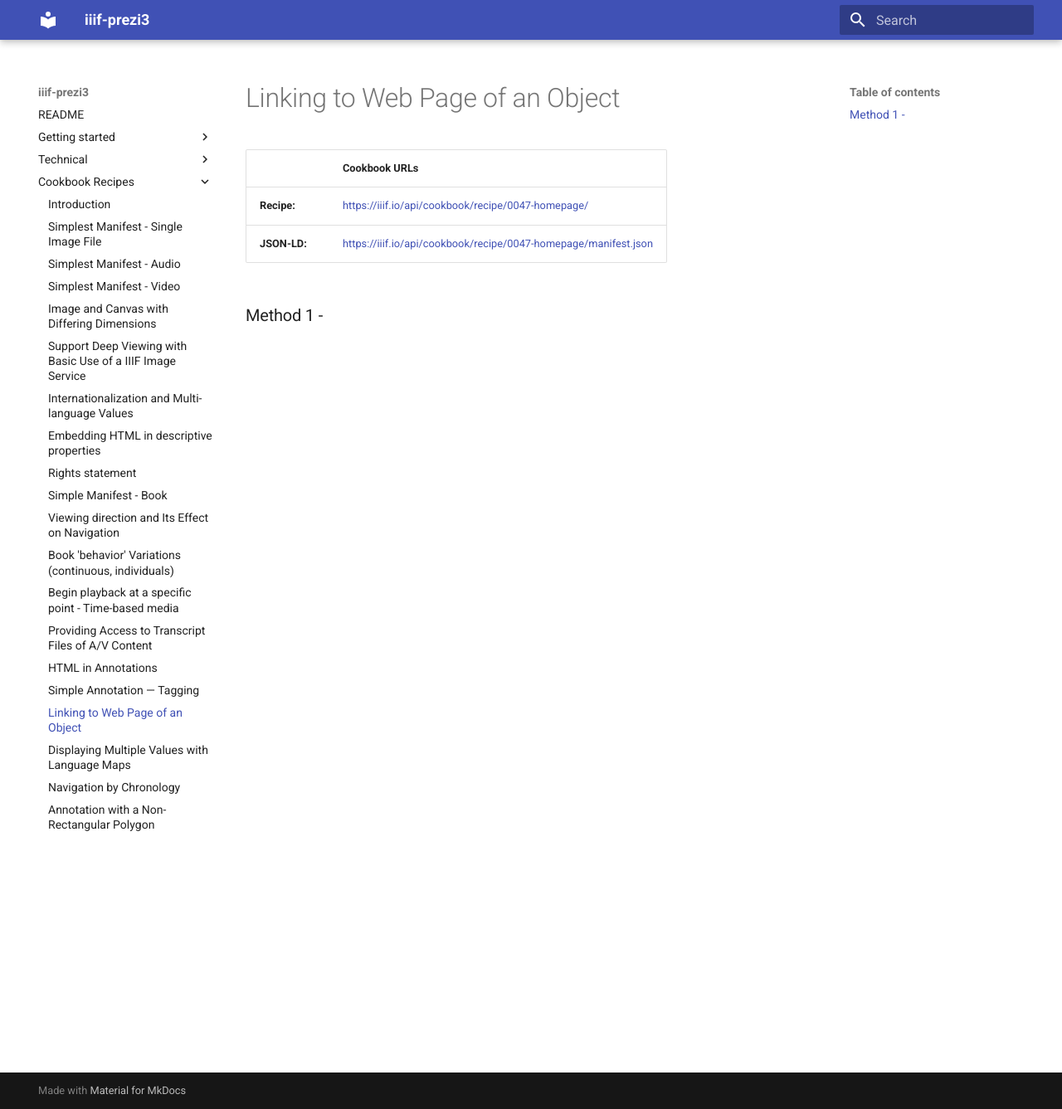
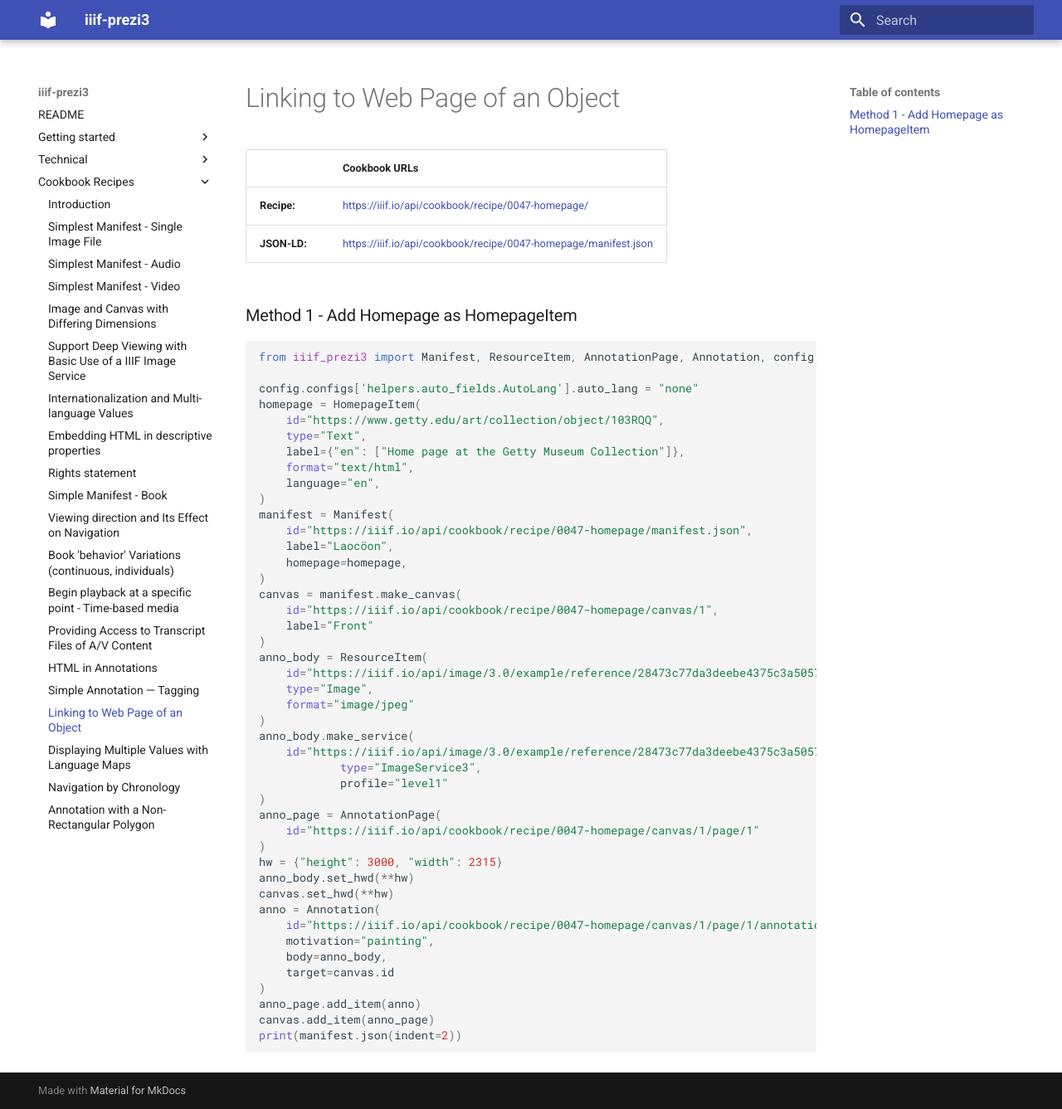
Before and after one commit to iiif-prezi/iiif-prezi3, an MkDocs documentation site: the page built from docs/recipes/0047-homepage.md, in a window 1280 px wide and 1337 px high. Shown: the whole window at 83% size. Built offline with MkDocs 1.6.1 and Material for MkDocs 9.7.7, drawn with Linux system fonts in a browser that asks for light colours.

Commit message:
Update with homepage solution.

````diff
--- a/docs/recipes/0047-homepage.md
+++ b/docs/recipes/0047-homepage.md
@@ -4,4 +4,7 @@
 | **Recipe:**  | [https://iiif.io/api/cookbook/recipe/0047-homepage/](https://iiif.io/api/cookbook/recipe/0047-homepage/) |
 | **JSON-LD:** | [https://iiif.io/api/cookbook/recipe/0047-homepage/manifest.json](https://iiif.io/api/cookbook/recipe/0047-homepage/manifest.json) |
 
-### Method 1 -
+### Method 1 - Add Homepage as HomepageItem
+```python
+--8<-- "docs/recipes/scripts/0047-homepage-method1.py"
+```
--- /dev/null
+++ b/docs/recipes/scripts/0047-homepage-method1.py
@@ -0,0 +1,44 @@
+from iiif_prezi3 import Manifest, ResourceItem, AnnotationPage, Annotation, config, HomepageItem
+
+config.configs['helpers.auto_fields.AutoLang'].auto_lang = "none"
+homepage = HomepageItem(
+    id="https://www.getty.edu/art/collection/object/103RQQ",
+    type="Text",
+    label={"en": ["Home page at the Getty Museum Collection"]},
+    format="text/html",
+    language="en",
+)
+manifest = Manifest(
+    id="https://iiif.io/api/cookbook/recipe/0047-homepage/manifest.json",
+    label="Laocöon",
+    homepage=homepage,
+)
+canvas = manifest.make_canvas(
+    id="https://iiif.io/api/cookbook/recipe/0047-homepage/canvas/1",
+    label="Front"
+)
+anno_body = ResourceItem(
+    id="https://iiif.io/api/image/3.0/example/reference/28473c77da3deebe4375c3a50572d9d3-laocoon/full/!500,500/0/default.jpg",
+    type="Image",
+    format="image/jpeg"
+)
+anno_body.make_service(
+    id="https://iiif.io/api/image/3.0/example/reference/28473c77da3deebe4375c3a50572d9d3-laocoon",
+            type="ImageService3",
+            profile="level1"
+)
+anno_page = AnnotationPage(
+    id="https://iiif.io/api/cookbook/recipe/0047-homepage/canvas/1/page/1"
+)
+hw = {"height": 3000, "width": 2315}
+anno_body.set_hwd(**hw)
+canvas.set_hwd(**hw)
+anno = Annotation(
+    id="https://iiif.io/api/cookbook/recipe/0047-homepage/canvas/1/page/1/annotation/1",
+    motivation="painting",
+    body=anno_body,
+    target=canvas.id
+)
+anno_page.add_item(anno)
+canvas.add_item(anno_page)
+print(manifest.json(indent=2))
````
